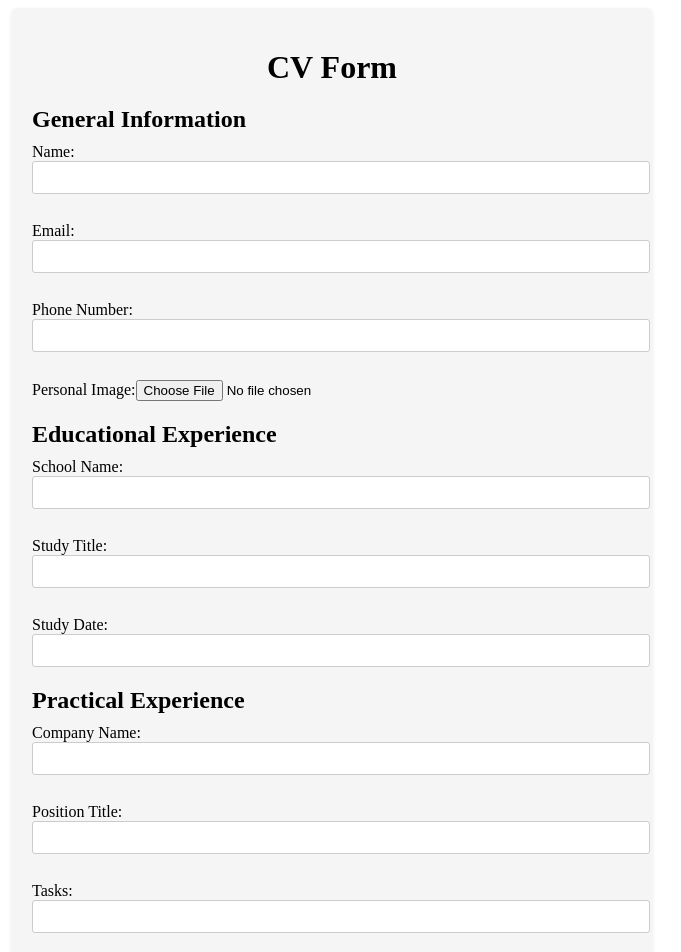
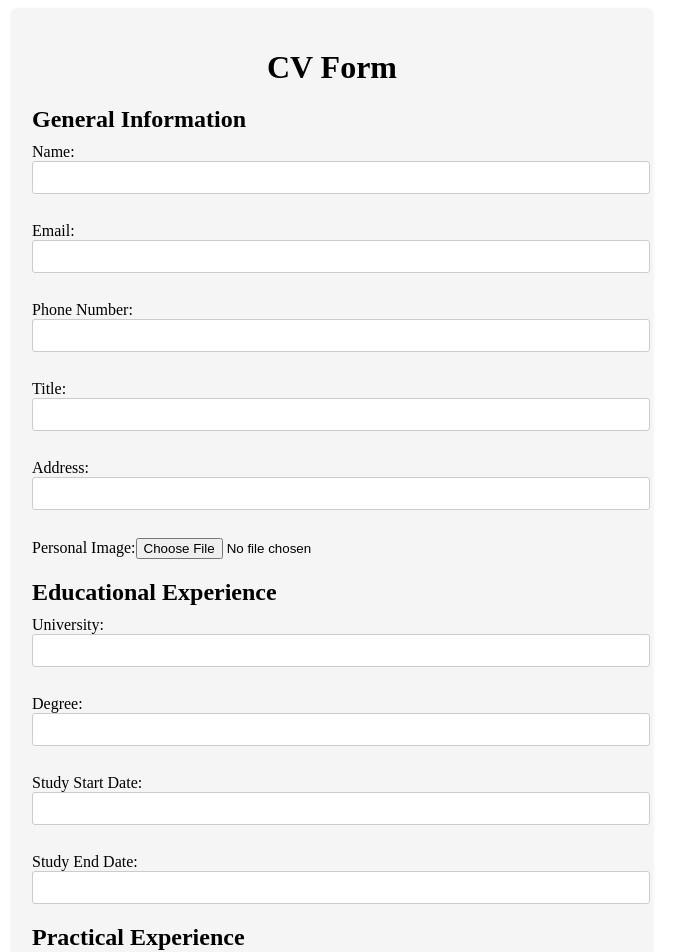
Before and after one commit to loggerino/cv-project, a React (Vite) app: page / in a window 1280 px wide. Shown: the top 952 px of the page, without its empty margins (308-989 px from the left). Built offline with nearby package versions, Linux system fonts and the light colour scheme.

Commit message:
minor changes

```diff
--- a/src/components/CVForm.jsx
+++ b/src/components/CVForm.jsx
@@ -7,10 +7,13 @@ const CVForm = () => {
     const [personalImage, setPersonalImage] = useState(null);
     const [name, setName] = useState('');
     const [email, setEmail] = useState('');
+    const [title, setTitle] = useState('');
+    const [address, setAddress] = useState('');
     const [phoneNumber, setPhoneNumber] = useState('');
     const [schoolName, setSchoolName] = useState('');
     const [studyTitle, setStudyTitle] = useState('');
-    const [studyDate, setStudyDate] = useState('');
+    const [studyStartDate, setStudyStartDate] = useState('');
+    const [studyEndDate, setStudyEndDate] = useState('');
     const [companyName, setCompanyName] = useState('');
     const [positionTitle, setPositionTitle] = useState('');
     const [tasks, setTasks] = useState('');
@@ -35,14 +38,23 @@ const CVForm = () => {
             case 'phoneNumber':
                 setPhoneNumber(value);
                 break;
+            case 'title':
+                setTitle(value);
+                break;
+            case 'address':
+                setAddress(value);
+                break;
             case 'schoolName':
                 setSchoolName(value);
                 break;
             case 'studyTitle':
                 setStudyTitle(value);
                 break;
-            case 'studyDate':
-                setStudyDate(value);
+            case 'studyStartDate':
+                setStudyStartDate(value);
+                break;
+            case 'studyEndDate':
+                setStudyEndDate(value);
                 break;
             case 'companyName':
                 setCompanyName(value);
@@ -115,6 +127,8 @@ Work Until: ${workUntil}`;
                         name={name}
                         email={email}
                         phoneNumber={phoneNumber}
+                        title={title}
+                        address={address}
                         personalImage={personalImage}
                         handleChange={handleChange}
                         handleImageChange={handleImageChange}
@@ -122,7 +136,8 @@ Work Until: ${workUntil}`;
                     <Education
                         schoolName={schoolName}
                         studyTitle={studyTitle}
-                        studyDate={studyDate}
+                        studyStartDate={studyStartDate}
+                        studyEndDate={studyEndDate}
                         handleChange={handleChange}
                     />
                     <Experience
@@ -142,9 +157,11 @@ Work Until: ${workUntil}`;
                     <p>Name: {name}</p>
                     <p>Email: {email}</p>
                     <p>Phone Number: {phoneNumber}</p>
-                    <p>School Name: {schoolName}</p>
-                    <p>Study Title: {studyTitle}</p>
-                    <p>Study Date: {studyDate}</p>
+                    <p>Title: {title}</p>
+                    <p>Address: {address}</p>
+                    <p>University: {schoolName}</p>
+                    <p>Degree: {studyTitle}</p>
+                    <p>Study Date: {studyStartDate} - {studyEndDate}</p>
                     <p>Company Name: {companyName}</p>
                     <p>Position Title: {positionTitle}</p>
                     <p>Tasks: {tasks}</p>
--- a/src/components/Education.jsx
+++ b/src/components/Education.jsx
@@ -1,11 +1,11 @@
 import React from 'react';
 
-const Education = ({ schoolName, studyTitle, studyDate, handleChange }) => {
+const Education = ({ schoolName, studyTitle, studyStartDate, studyEndDate, handleChange }) => {
   return (
     <div>
       <h2>Educational Experience</h2>
       <label>
-        School Name:
+        University:
         <input
           type="text"
           name="schoolName"
@@ -15,7 +15,7 @@ const Education = ({ schoolName, studyTitle, studyDate, handleChange }) => {
       </label>
       <br />
       <label>
-        Study Title:
+        Degree:
         <input
           type="text"
           name="studyTitle"
@@ -25,11 +25,21 @@ const Education = ({ schoolName, studyTitle, studyDate, handleChange }) => {
       </label>
       <br />
       <label>
-        Study Date:
+        Study Start Date:
         <input
           type="text"
-          name="studyDate"
-          value={studyDate}
+          name="studyStartDate"
+          value={studyStartDate}
+          onChange={handleChange}
+        />
+      </label>
+      <br />
+      <label>
+        Study End Date:
+        <input
+          type="text"
+          name="studyEndDate"
+          value={studyEndDate}
           onChange={handleChange}
         />
       </label>
--- a/src/components/Personal.jsx
+++ b/src/components/Personal.jsx
@@ -1,6 +1,6 @@
 import React from 'react';
 
-const Personal = ({ name, email, phoneNumber, personalImage, handleChange, handleImageChange }) => {
+const Personal = ({ name, email, phoneNumber, title, address, personalImage, handleChange, handleImageChange }) => {
   return (
     <div className='personal'>
       <h2>General Information</h2>
@@ -35,6 +35,26 @@ const Personal = ({ name, email, phoneNumber, personalImage, handleChange, handl
       </label>
       <br />
       <label>
+        Title:
+        <input
+          type="text"
+          name="title"
+          value={title}
+          onChange={handleChange}
+        />
+      </label>
+      <br />
+      <label>
+        Address:
+        <input
+          type="text"
+          name="address"
+          value={address}
+          onChange={handleChange}
+        />
+      </label>
+      <br />
+      <label>
         Personal Image:
         <input type="file" accept="image/*" onChange={handleImageChange} />
       </label>
```
